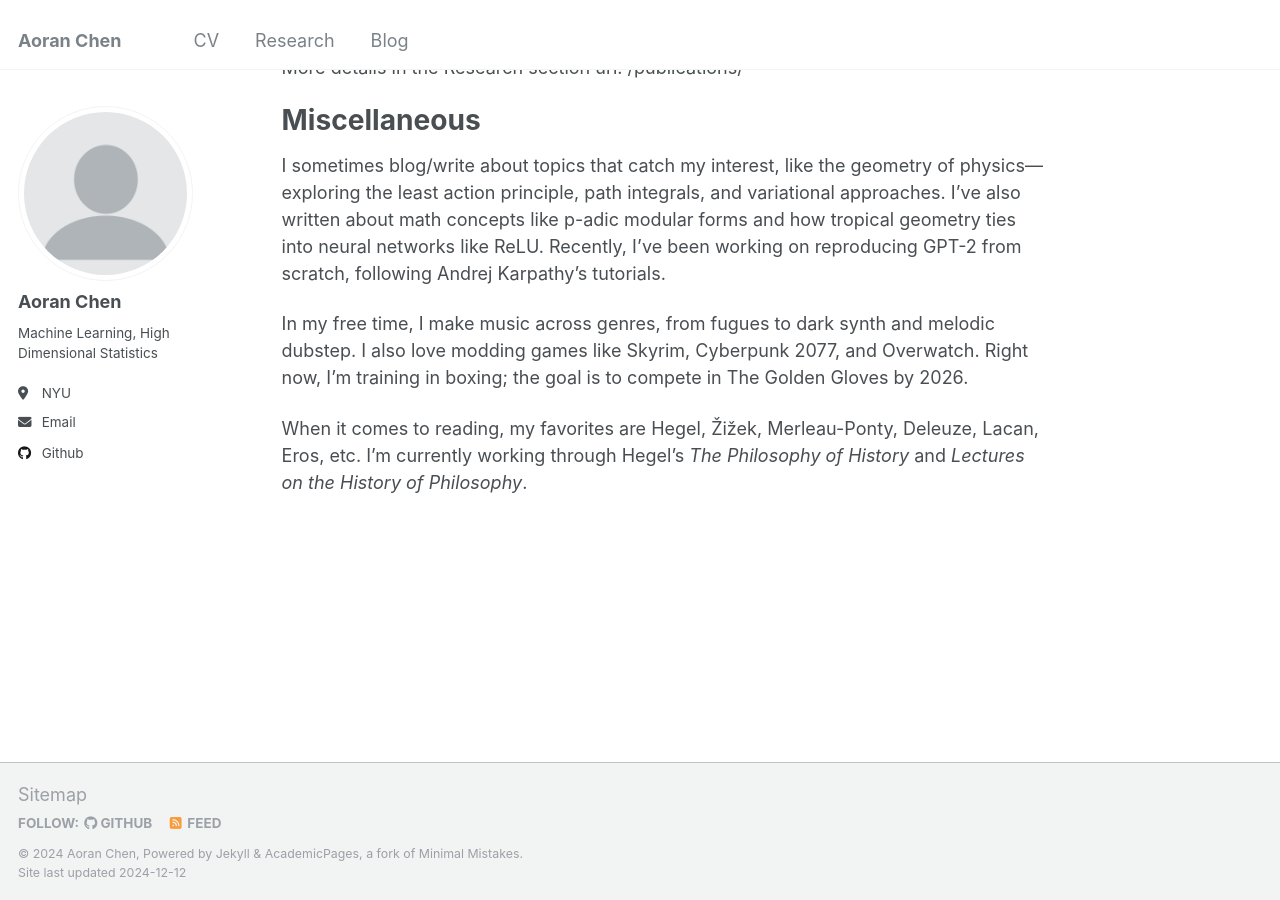
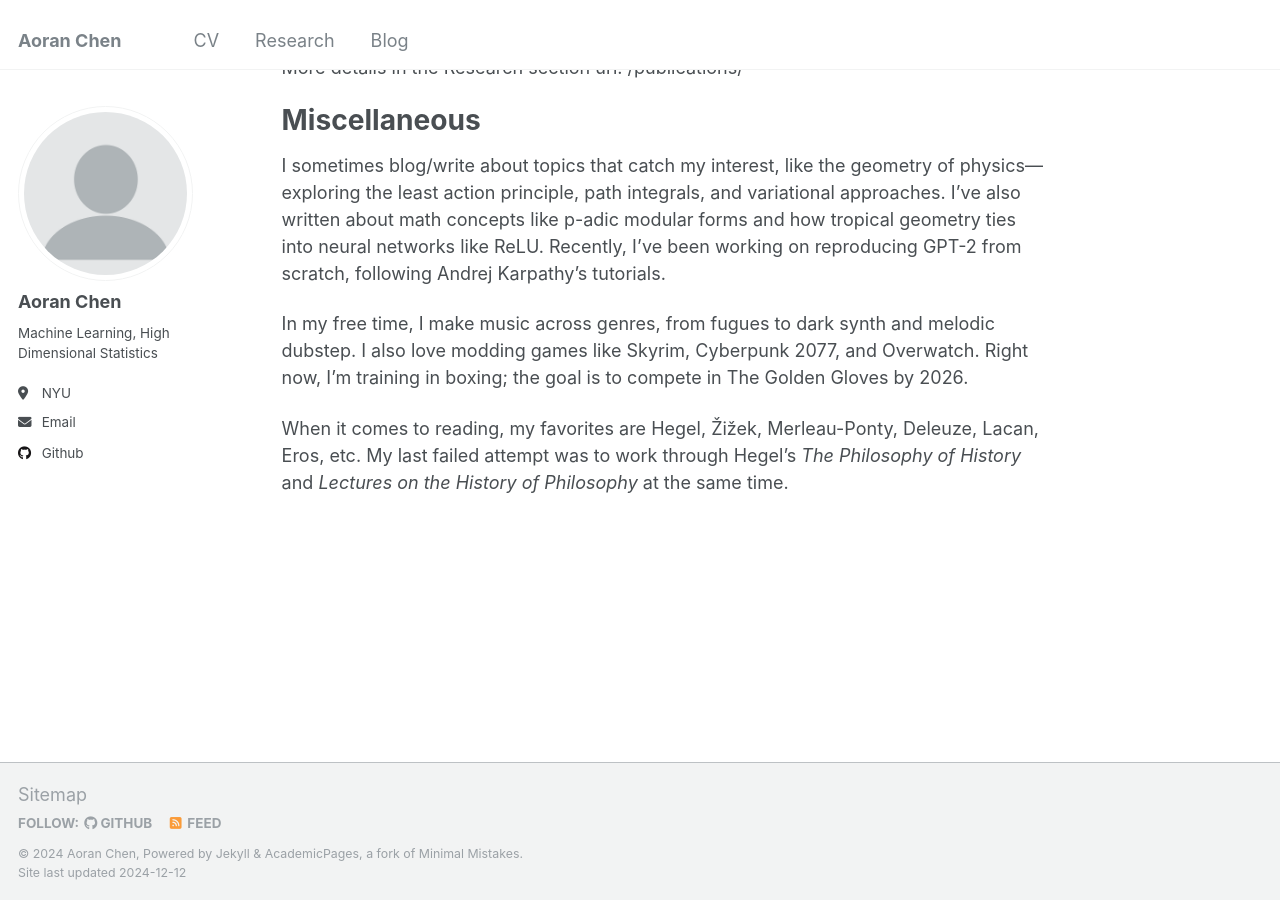
Before and after one commit to samohtaerg/samohtaerg.github.io, a Jekyll site: the page built from _pages/about.md, in a window 1280 px wide and 900 px high, scrolled down 945 px. Built offline with Jekyll 4.4.1, drawn with Linux system fonts in a browser that asks for light colours.

Commit message:
Update about.md

```diff
--- a/_pages/about.md
+++ b/_pages/about.md
@@ -35,4 +35,4 @@ I sometimes blog/write about topics that catch my interest, like the geometry of
 
 In my free time, I make music across genres, from fugues to dark synth and melodic dubstep. I also love modding games like Skyrim, Cyberpunk 2077, and Overwatch. Right now, I’m training in boxing; the goal is to compete in The Golden Gloves by 2026.
 
-When it comes to reading, my favorites are Hegel, Žižek, Merleau-Ponty, Deleuze, Lacan, Eros, etc. I’m currently working through Hegel’s *The Philosophy of History* and *Lectures on the History of Philosophy*.
+When it comes to reading, my favorites are Hegel, Žižek, Merleau-Ponty, Deleuze, Lacan, Eros, etc. My last failed attempt was to work through Hegel’s *The Philosophy of History* and *Lectures on the History of Philosophy* at the same time.
```
